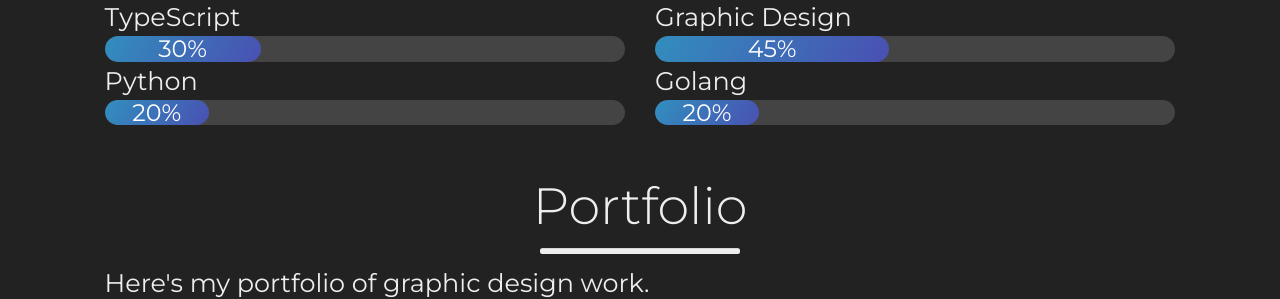
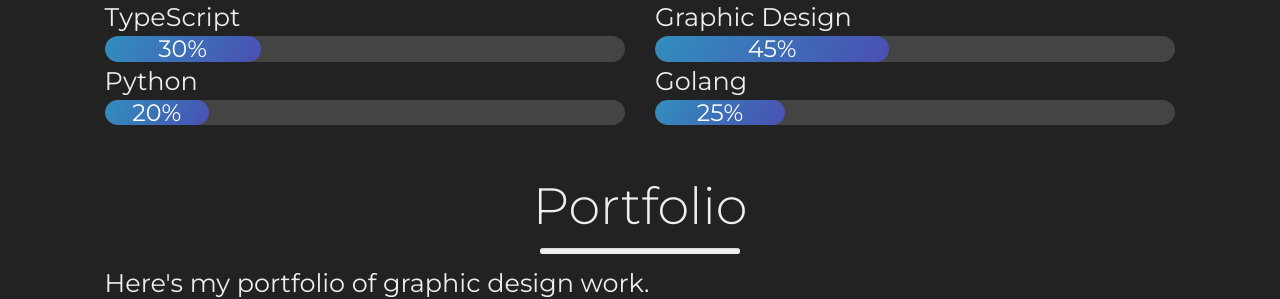
Before and after one commit to alanrme/xilog, a Jekyll site: the page built from index.html, in a window 1280 px wide and 900 px high, scrolled down 1586 px. Shown: the part 162-461 px from the top of the window. Built offline with Jekyll 4.4.1, drawn with Linux system fonts in a browser that asks for light colours; nearby versions of some CDN libraries.

Commit message:
changed %

```diff
--- a/index.html
+++ b/index.html
@@ -116,11 +116,11 @@ title: Xilog
                 <div class="progress">
                     <div class="progress-bar"
                     role="progressbar"
-                    style="width:20%;"
-                    aria-valuenow="20"
+                    style="width:25%;"
+                    aria-valuenow="25"
                     aria-valuemin="0"
                     aria-valuemax="100">
-                        <span>20%</span>
+                        <span>25%</span>
                     </div>
                 </div>
             </div>
```
